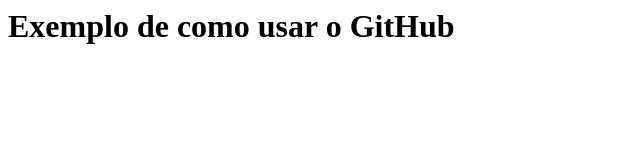
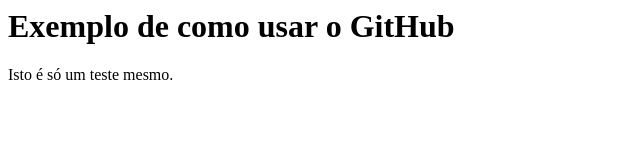
Before and after one commit to luanagiusto/gama-no-github, a plain HTML site: page index.html in a window 1280 px wide. Shown: the whole page, without its empty margins (0-640 px from the left). Drawn offline with Linux system fonts and the light colour scheme.

Commit message:
att do index.html

```diff
--- a/index.html
+++ b/index.html
@@ -3,5 +3,8 @@
 		<h1>
 			Exemplo de como usar o GitHub
 		</h1>
+		<body>
+			Isto é só um teste mesmo.
+		</body>
 	</head>
 </html>
```
